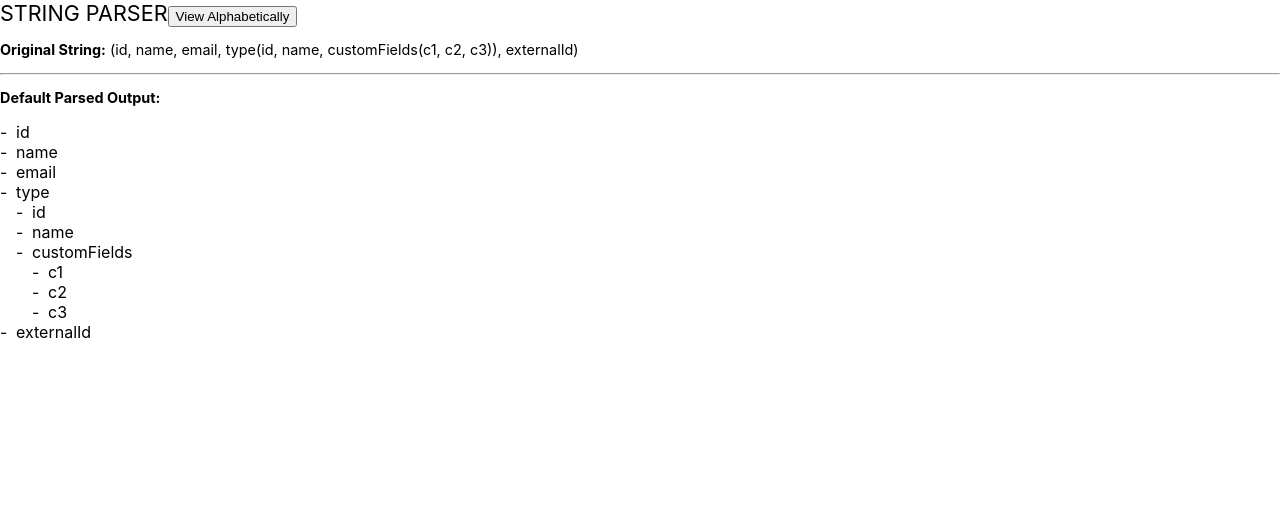
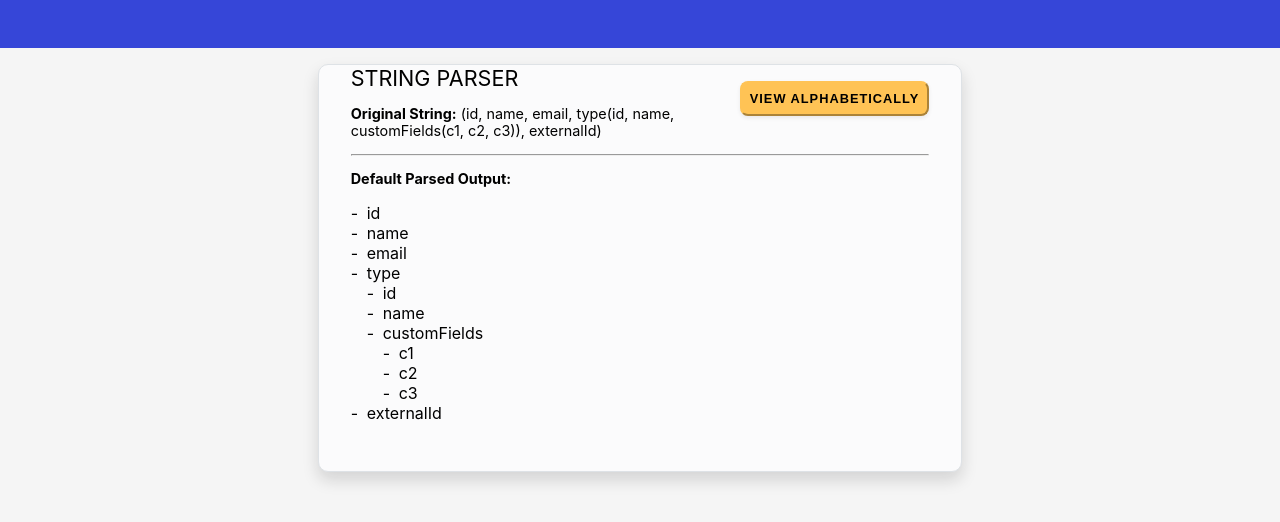
Before and after one commit to jhansen1344/stringDisplay, a React (Create React App) app: page / in a window 1280 px wide. Shown: the top 522 px of the page. Built offline with nearby package versions, Linux system fonts and the light colour scheme.

Commit message:
adds styling and header component

```diff
--- a/src/App.tsx
+++ b/src/App.tsx
@@ -2,10 +2,14 @@ import React from 'react';
 import logo from './logo.svg';
 import './App.css';
 import StringToListContainer from './components/StringToListContainer';
+import Header from './components/Header';
 
 function App() {
   return (
-    <StringToListContainer inputString={"(id, name, email, type(id, name, customFields(c1, c2, c3)), externalId)"} />
+    <>
+      <Header />
+      <StringToListContainer inputString={"(id, name, email, type(id, name, customFields(c1, c2, c3)), externalId)"} />
+    </>
   );
 }
 
--- /dev/null
+++ b/src/components/Header.tsx
@@ -0,0 +1,5 @@
+export default function Header() {
+    return <div className="header">
+
+    </div>
+}
--- a/src/index.css
+++ b/src/index.css
@@ -24,3 +24,45 @@ ul.dash>li:before {
   width: 1em;
   margin-left: -1em;
 }
+
+.grid-container {
+  display: grid;
+  place-items: start center;
+  height: 100vh;
+  background-color: whitesmoke;
+}
+
+.center-div {
+  border-radius: 10px;
+  border: 1px solid #dee2e6;
+  background-color: #fbfbfc;
+  padding: 2rem;
+  padding-top: 0px;
+  box-shadow: 0 .5rem 1rem rgba(21, 20, 21, .15);
+  margin-top: 1rem;
+}
+
+.toggleButton {
+  box-shadow: 0 .125rem .25rem #15141513;
+  border-radius: .5rem;
+  text-transform: uppercase;
+  padding: .5rem;
+  font-size: .8rem;
+  background-color: #ffc355;
+  border-color: #ffc355;
+  font-weight: 550;
+  display: inline;
+  margin-left: 2rem;
+  color: black;
+  font-size: .8rem;
+  letter-spacing: 1px;
+  float: right;
+  margin-top: 1rem;
+}
+
+
+.header {
+  background-color: rgb(54, 70, 216);
+  padding: 1rem;
+  height: 1rem;
+}
```
Also changed, not shown: src/logo.svg (deleted).
